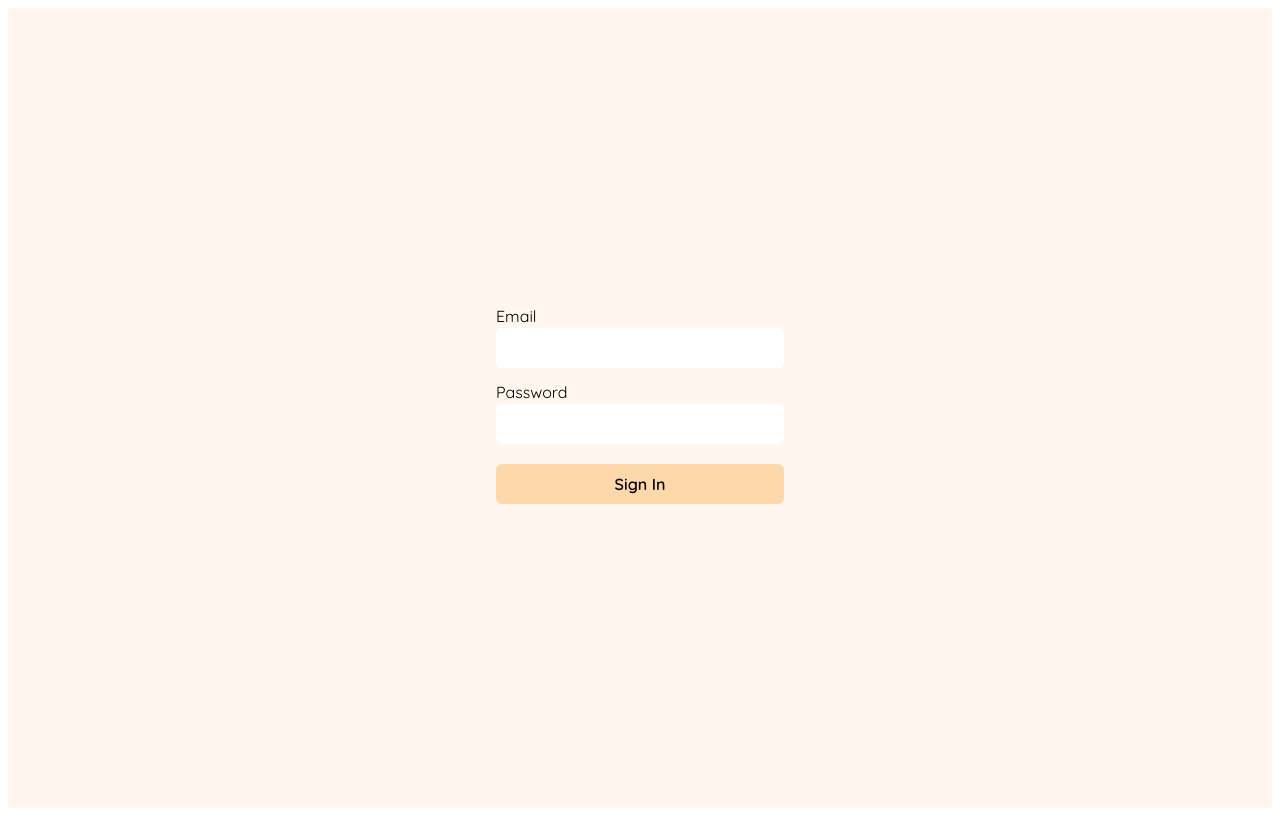
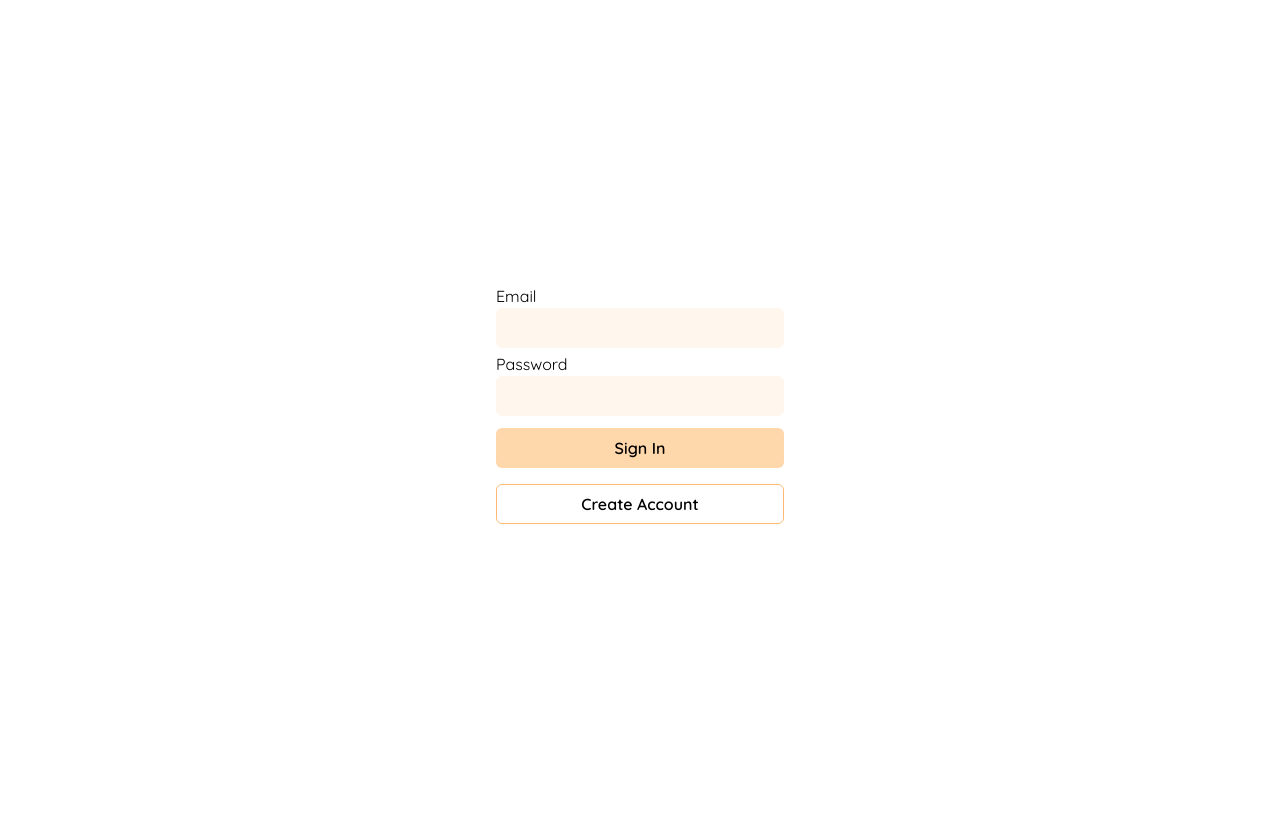
Before and after one commit to ernest-lamptey/christy-frontend, a Next.js app: page /admin in a window 1280 px wide. Built offline with nearby package versions, Linux system fonts and the light colour scheme.

Commit message:
finish sign in and register

```diff
--- a/pages/admin/index.js
+++ b/pages/admin/index.js
@@ -1,24 +1,43 @@
 import { useRouter } from "next/navigation"
 import { useState } from "react"
+import axios from 'axios'
 
 export default function Admin() {
   const [password, setPassword] = useState('')
   const [email, setEmail] = useState('')
   const router = useRouter()
 
+  const register = () => {
+    axios.post('http://localhost:5000/api/v1/admin/register', { email, password })
+      .then((res) => {
+        console.log(res)
+        router.push('/admin/dashboard')
+      })
+      .catch((error) => {
+        console.log(error)
+      })
+    }
+
     const login = () => {
-      console.log(password, email)
-      router.push('/admin/dashboard')
+      axios.post('http://localhost:5000/api/v1/admin/login', { email, password })
+      .then((res) => {
+        console.log(res)
+        router.push('/admin/dashboard')
+      })
+      .catch((error) => {
+        console.log(error)
+      })
     }
 
     return (
-      <main className="flex items-center justify-center min-h-screen m-2 bg-orange-50">
+      <main className="flex items-center justify-center min-h-screen m-2">
         <div className="w-72 flex-col justify-center">
           <label className="text-semibold">Email</label>
-          <input onChange={(e) => setEmail(e.target.value)} className="h-10 w-full rounded-md p-2 mb-3" type="email"/>
+          <input onChange={(e) => setEmail(e.target.value)} className="h-10 w-full rounded-md p-2 mb-1 bg-orange-50"  type="email"/>
           <label className="text-semibold">Password</label>
-          <input onChange={(e) => setPassword(e.target.value)} className="h-10 w-full rounded-md p-2 mb-3" type="password"/>
+          <input onChange={(e) => setPassword(e.target.value)} className="h-10 w-full rounded-md p-2 mb-1 bg-orange-50" type="password"/>
           <button onClick={login} className="h-10 w-full my-2 rounded-md font-semibold bg-orange-200 hover:bg-orange-300">Sign In</button>
+          <button onClick={register} className="h-10 w-full my-2 rounded-md font-semibold border border-orange-300 hover:bg-orange-300">Create Account</button>
         </div>
       </main>
     )
```
